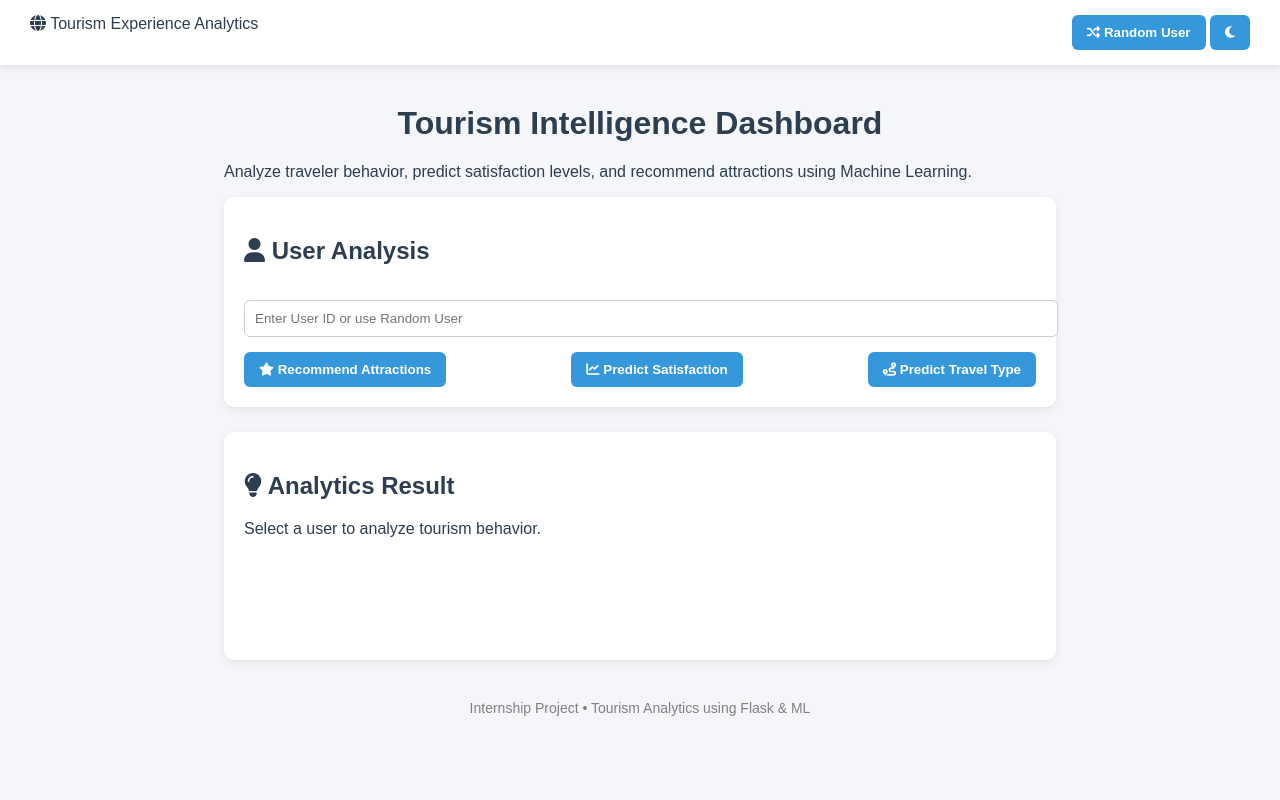
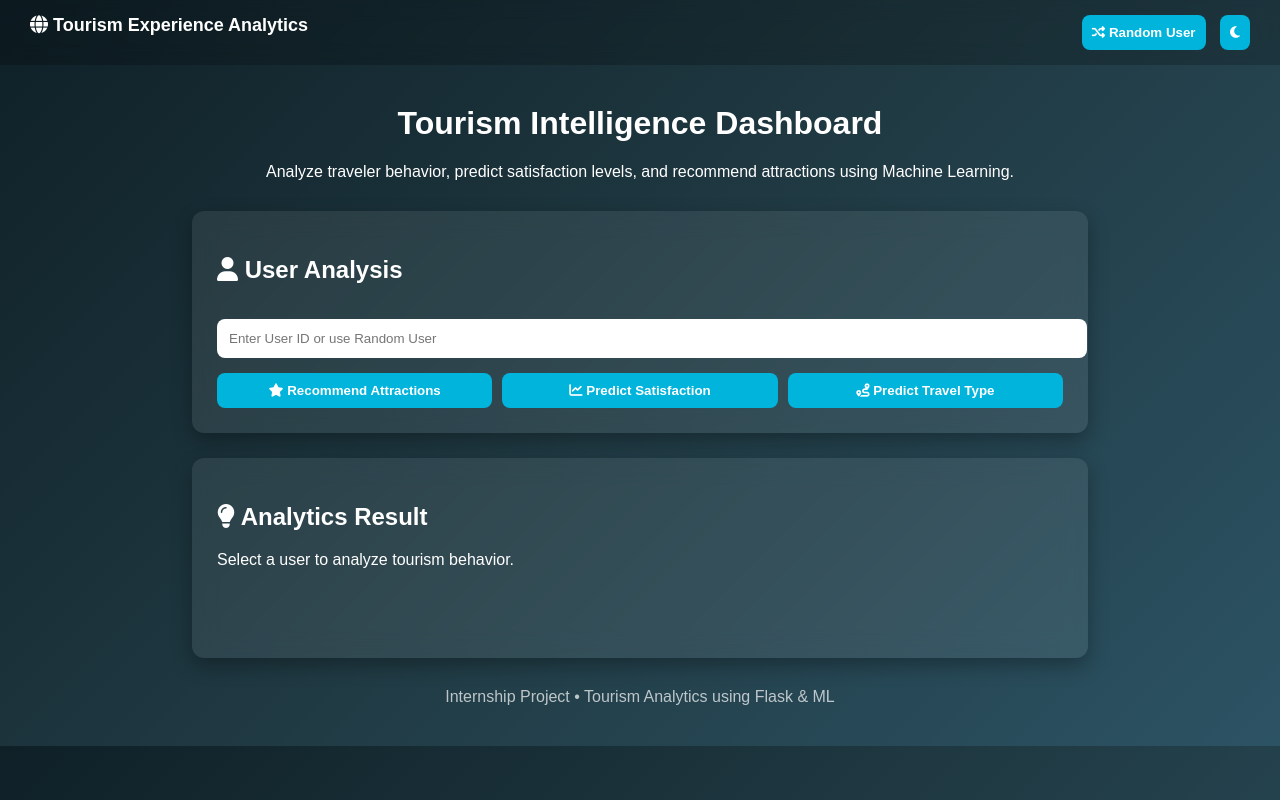
Before and after one commit to shabbu8111999/Tourism_Experience_Analytics, a Flask app: page / in a window 1280 px wide. Run offline with Flask 3, Linux system fonts and the light colour scheme; parts of the project's set-up code (start-up, migrations or seed data) failed here and were passed over.

Commit message:
Css file updated

```diff
--- a/static/style.css
+++ b/static/style.css
@@ -1,108 +1,103 @@
 :root {
-    --bg-color: #f4f6f9;
-    --card-bg: #ffffff;
-    --text-color: #2c3e50;
-    --accent-color: #3498db;
+    --bg-gradient: linear-gradient(135deg, #0f2027, #203a43, #2c5364);
+    --card-bg: rgba(255, 255, 255, 0.08);
+    --text-color: #ffffff;
+    --accent: #00b4db;
 }
 
-body.dark-mode {
-    --bg-color: #1e1e1e;
-    --card-bg: #2b2b2b;
-    --text-color: #f5f5f5;
-    --accent-color: #4aa3ff;
+body.light-mode {
+    --bg-gradient: linear-gradient(135deg, #e0eafc, #cfdef3);
+    --card-bg: rgba(255, 255, 255, 0.9);
+    --text-color: #2c3e50;
+    --accent: #007bff;
 }
 
 body {
+    margin: 0;
     font-family: Arial, sans-serif;
-    background-color: var(--bg-color);
+    background: var(--bg-gradient);
     color: var(--text-color);
-    margin: 0;
-    transition: 0.3s;
+    transition: 0.4s;
 }
 
 .navbar {
     display: flex;
     justify-content: space-between;
     padding: 15px 30px;
-    background: var(--card-bg);
-    box-shadow: 0px 2px 8px rgba(0,0,0,0.1);
+    backdrop-filter: blur(10px);
+    background: rgba(0,0,0,0.2);
 }
 
-.nav-left {
+.logo {
     font-weight: bold;
+    font-size: 18px;
 }
 
-.nav-right button {
-    background: none;
-    border: none;
-    font-size: 18px;
-    cursor: pointer;
-    color: var(--text-color);
+.nav-actions button {
+    margin-left: 10px;
 }
 
 .container {
-    width: 65%;
+    width: 70%;
     margin: 40px auto;
 }
 
-h1 {
-    text-align: center;
-}
-
-.subtitle {
+.hero {
     text-align: center;
     margin-bottom: 30px;
-    color: gray;
 }
 
 .card {
     background: var(--card-bg);
-    padding: 20px;
+    backdrop-filter: blur(12px);
+    padding: 25px;
+    border-radius: 12px;
     margin-bottom: 25px;
-    border-radius: 10px;
-    box-shadow: 0px 3px 10px rgba(0,0,0,0.08);
+    box-shadow: 0px 8px 20px rgba(0,0,0,0.3);
 }
 
 input {
     width: 100%;
-    padding: 10px;
+    padding: 12px;
+    border-radius: 8px;
+    border: none;
     margin: 15px 0;
-    border-radius: 6px;
-    border: 1px solid #ccc;
 }
 
 .button-group {
     display: flex;
     justify-content: space-between;
+    gap: 10px;
 }
 
 button {
-    padding: 10px 15px;
-    border-radius: 6px;
+    flex: 1;
+    padding: 10px;
+    border-radius: 8px;
     border: none;
     cursor: pointer;
-    background: var(--accent-color);
+    background: var(--accent);
     color: white;
     font-weight: bold;
     transition: 0.3s;
 }
 
 button:hover {
-    opacity: 0.9;
+    opacity: 0.85;
 }
 
-.results-box {
-    min-height: 120px;
+.results-card {
+    min-height: 150px;
 }
 
 .loader {
-    border: 4px solid #f3f3f3;
-    border-top: 4px solid var(--accent-color);
+    border: 4px solid rgba(255,255,255,0.2);
+    border-top: 4px solid white;
     border-radius: 50%;
-    width: 30px;
-    height: 30px;
+    width: 35px;
+    height: 35px;
     animation: spin 1s linear infinite;
-    margin: 15px auto;
+    margin: 20px auto;
 }
 
 .hidden {
@@ -116,7 +111,6 @@ button:hover {
 
 footer {
     text-align: center;
-    margin-top: 40px;
-    font-size: 14px;
-    color: gray;
+    margin-top: 30px;
+    opacity: 0.7;
 }
```
